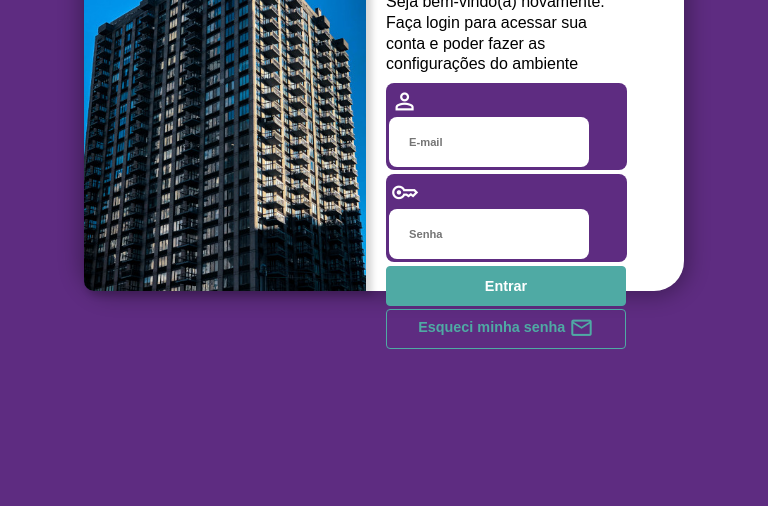
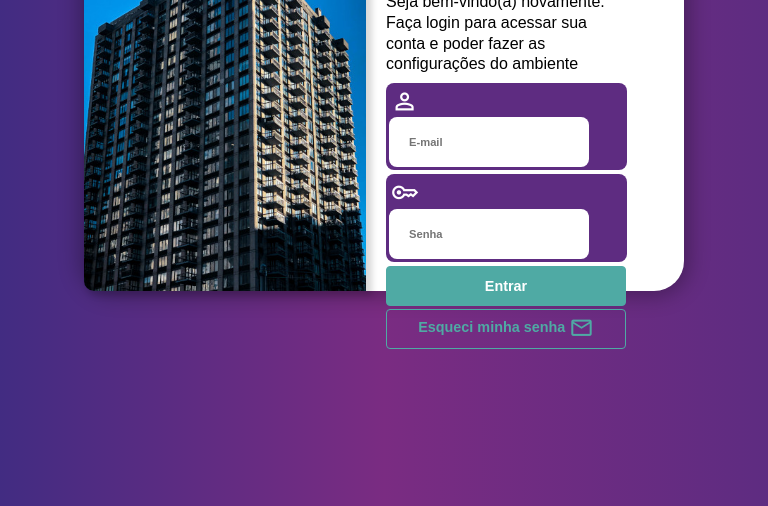
Before and after one commit to rafaellopesss/Meus-Projetos, a plain HTML site: page tela-login/index.html in a window 768 px wide. Shown: the part 294-800 px from the top of the page. Drawn offline with nearby package versions, Linux system fonts and the light colour scheme.

Commit message:
Update mediaqueries.css

```diff
--- a/tela-login/estilos/mediaqueries.css
+++ b/tela-login/estilos/mediaqueries.css
@@ -3,6 +3,9 @@
 
 @media screen and (min-width: 768px) and (max-width: 992px) {
 
+    body {
+        background-image: linear-gradient(to left, #5E2C81, #7A2C82, #422C82);
+    }
 
 
     main {
```
